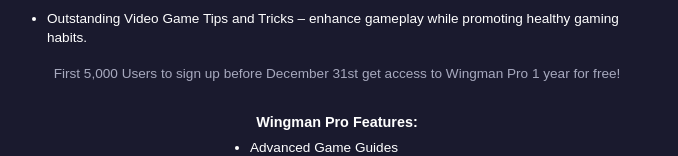
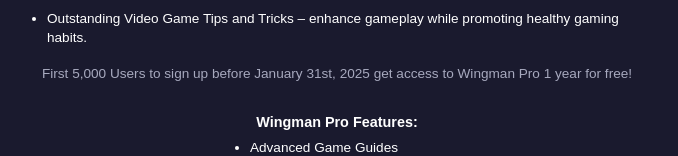
Before and after one commit to MasterofGames77/game-wingman-splash-frontend, a Next.js app: page / in a window 1280 px wide. Shown: the part 490-646 px from the top of the page, without its empty margins (303-981 px from the left). Built offline with nearby package versions, Linux system fonts and the light colour scheme.

Commit message:
update deadline date for signup

```diff
--- a/src/app/page.tsx
+++ b/src/app/page.tsx
@@ -93,8 +93,8 @@
         </li>
       </ul>
       <p className="quote">
-        First 5,000 Users to sign up before December 31st get access to Wingman
-        Pro 1 year for free!
+        First 5,000 Users to sign up before January 31st, 2025 get access to
+        Wingman Pro 1 year for free!
       </p>
       {/* Center-align Wingman Pro Features section */}
       <div className="pro-features-section">
```
